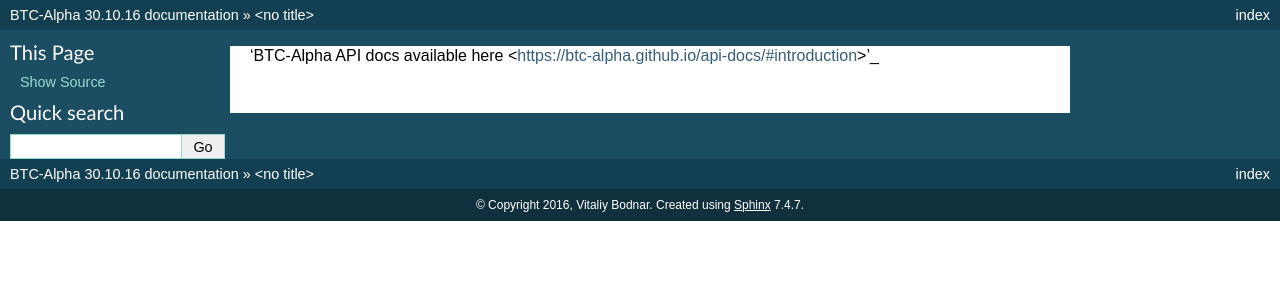
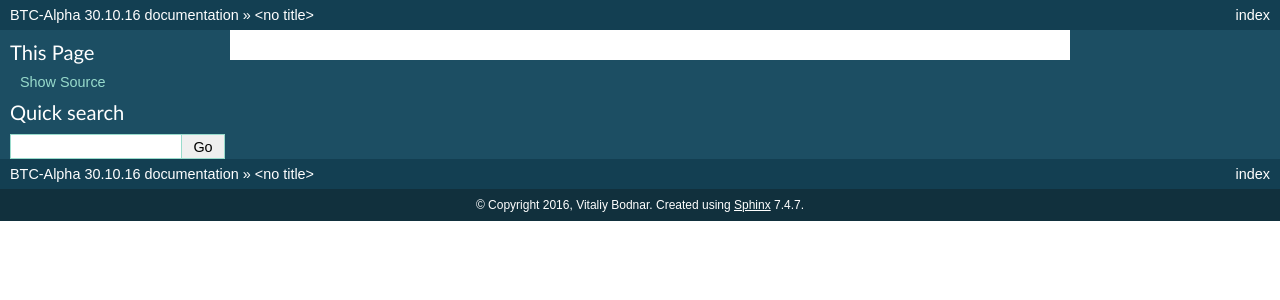
Before and after one commit to StanislavRybonka/btc-alpha-docs, a Sphinx documentation site: the page built from source/index.rst, in a window 1280 px wide. Shown: the top 300 px of the page. Built offline with Sphinx 7.4.7, drawn with Linux system fonts in a browser that asks for light colours.

Commit message:
Update index.rst

```diff
--- a/source/index.rst
+++ b/source/index.rst
@@ -2,4 +2,3 @@
    sphinx-quickstart on Tue Oct 25 13:38:15 2016.
    You can adapt this file completely to your liking, but it should at least
    contain the root `toctree` directive.
-'BTC-Alpha API docs available here <https://btc-alpha.github.io/api-docs/#introduction>'_
```
